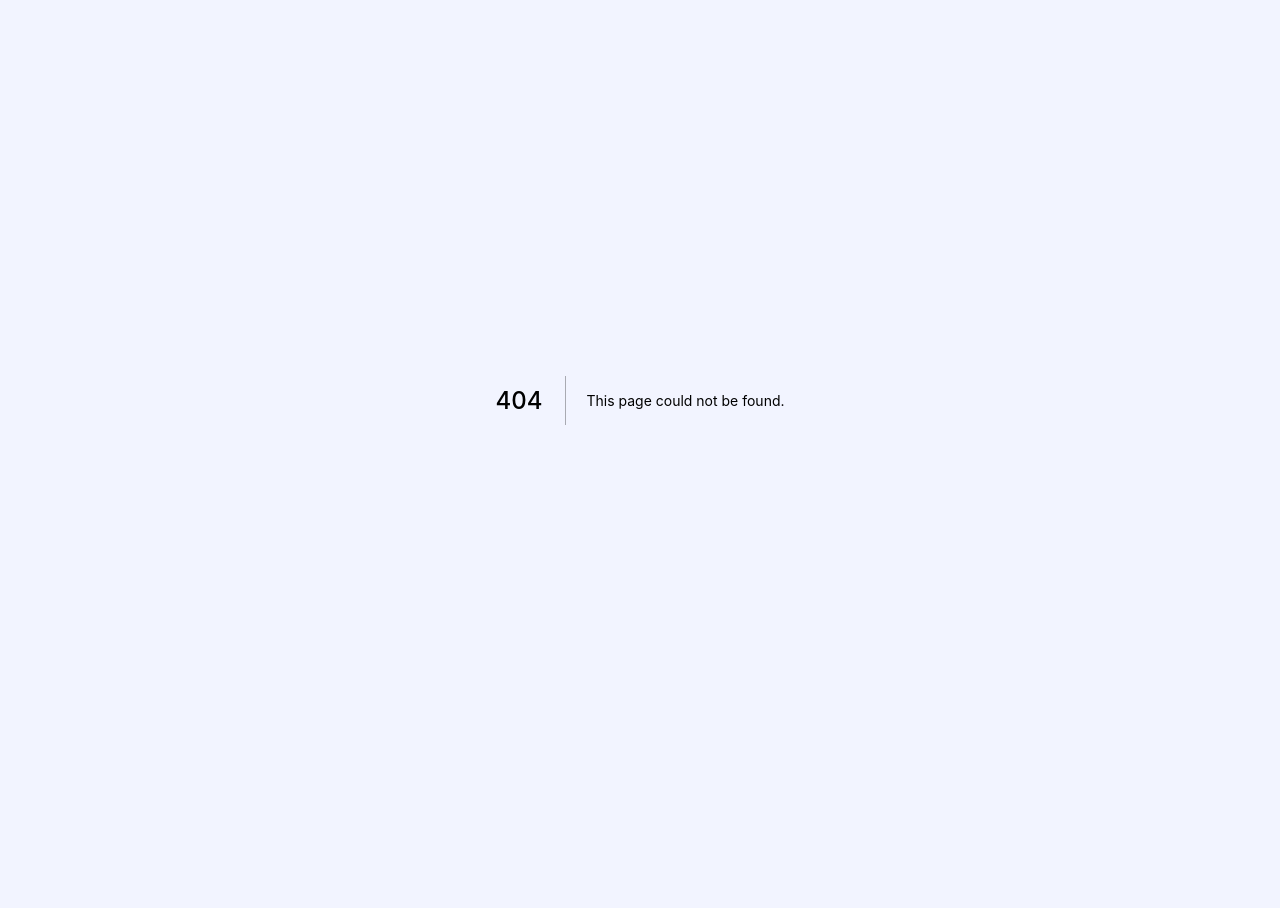
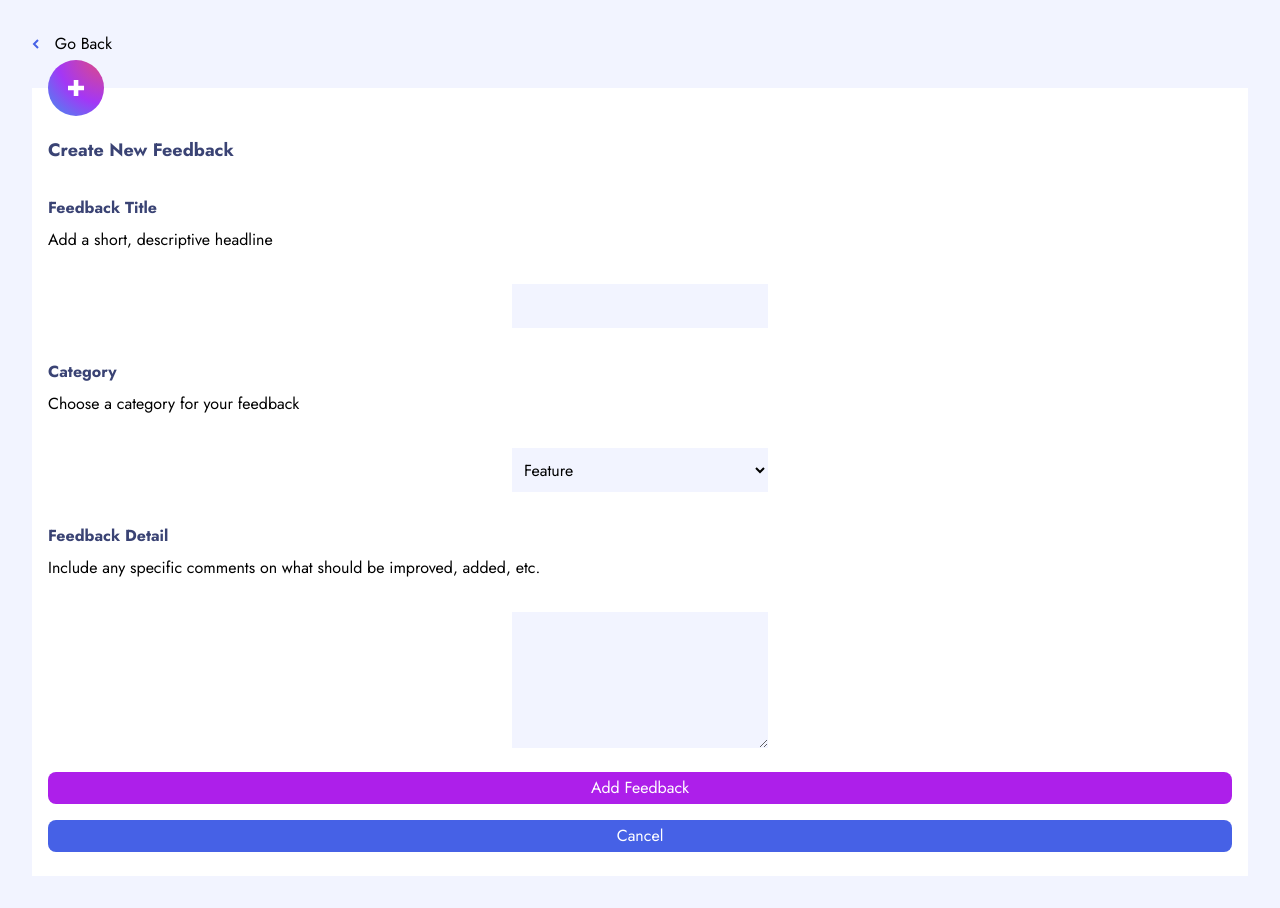
Before and after one commit to morfeli/feedback-dashboard, a Next.js app: page /components/edit-new-feedbacks/NewFeedback in a window 1280 px wide. Before the commit this address had no page. Before the commit the page ends 800 px from the top, so only its background shows below. Built offline with nearby package versions, Linux system fonts and the light colour scheme.

Commit message:
new: create new feedback form

```diff
--- a/pages/components/dashboard-ui/UI/AddFeedbackBtn.jsx
+++ b/pages/components/dashboard-ui/UI/AddFeedbackBtn.jsx
@@ -1,8 +1,12 @@
+import Link from "next/link";
+
 const AddFeedbackBtn = () => {
   return (
-    <button className="p-2 text-white rounded-xl bg-button-pink">
-      + Add Feedback
-    </button>
+    <Link href="/suggestions/new-feedback">
+      <button className="p-2 text-white rounded-xl bg-button-pink">
+        + Add Feedback
+      </button>
+    </Link>
   );
 };
 
--- /dev/null
+++ b/pages/components/dashboard-ui/UI/GoBackBtn.jsx
@@ -0,0 +1,23 @@
+import { useRouter } from "next/router";
+import LeftArrowSVG from "./LeftArrowSvg";
+
+const GoBackBtn = () => {
+  const router = useRouter();
+
+  const goBackHandler = () => {
+    router.back();
+  };
+  return (
+    <div className="pt-8 pl-8">
+      <button
+        onClick={goBackHandler}
+        className="flex items-center justify-between w-20"
+      >
+        <LeftArrowSVG />
+        Go Back
+      </button>
+    </div>
+  );
+};
+
+export default GoBackBtn;
--- /dev/null
+++ b/pages/components/dashboard-ui/UI/NewFeedbackSvg.jsx
@@ -0,0 +1,30 @@
+function NewFeedbackSvg() {
+  return (
+    <svg xmlns="http://www.w3.org/2000/svg" width="56" height="56">
+      <defs>
+        <radialGradient
+          id="a"
+          cx="103.9%"
+          cy="-10.387%"
+          r="166.816%"
+          fx="103.9%"
+          fy="-10.387%"
+        >
+          <stop offset="0%" stopColor="#E84D70"></stop>
+          <stop offset="53.089%" stopColor="#A337F6"></stop>
+          <stop offset="100%" stopColor="#28A7ED"></stop>
+        </radialGradient>
+      </defs>
+      <g fill="none" fillRule="evenodd">
+        <circle cx="28" cy="28" r="28" fill="url(#a)"></circle>
+        <path
+          fill="#FFF"
+          fillRule="nonzero"
+          d="M30.343 36v-5.834h5.686v-4.302h-5.686V20h-4.597v5.864H20v4.302h5.746V36z"
+        ></path>
+      </g>
+    </svg>
+  );
+}
+
+export default NewFeedbackSvg;
--- /dev/null
+++ b/pages/components/edit-new-feedbacks/NewFeedback.jsx
@@ -0,0 +1,76 @@
+import GoBackBtn from "../dashboard-ui/UI/GoBackBtn";
+import NewFeedbackSvg from "../dashboard-ui/UI/NewFeedbackSvg";
+
+const NewFeedback = () => {
+  return (
+    <>
+      <GoBackBtn />
+      <section className="flex flex-col bg-white p-4 m-8">
+        <div className="absolute top-60px">
+          <NewFeedbackSvg />
+        </div>
+        <h1 className="pt-8 font-jost-bold text-third-blue text-lg">
+          Create New Feedback
+        </h1>
+
+        <form className="flex flex-col">
+          <label htmlFor="title" className="py-8">
+            <h2 className="pb-2 font-jost-bold text-third-blue">
+              Feedback Title
+            </h2>
+            Add a short, descriptive headline
+          </label>
+          <input
+            type="text"
+            id="title"
+            name="title"
+            className="self-center bg-light-gray px-8 w-64 h-11	"
+          />
+
+          <label htmlFor="category" className="py-8">
+            <h2 className="pb-2 font-jost-bold text-third-blue">Category</h2>
+            Choose a category for your feedback
+          </label>
+          <select
+            name="category"
+            id="category"
+            className="self-center bg-light-gray px-2 w-64 h-11"
+          >
+            <option value="Feature">Feature</option>
+            <option value="UI">UI</option>
+            <option value="UX">UX</option>
+            <option value="Enhancement">Enhancement</option>
+            <option value="Bug">Bug</option>
+          </select>
+
+          <label htmlFor="message" className="py-8">
+            <h2 className="pb-2 font-jost-bold text-third-blue">
+              Feedback Detail
+            </h2>
+            Include any specific comments on what should be improved, added,
+            etc.
+          </label>
+          <textarea
+            id="message"
+            name="message"
+            rows="5"
+            cols="33"
+            className="self-center bg-light-gray w-64 mb-4 px-2 py-2"
+          ></textarea>
+
+          <button
+            type="submit"
+            className="bg-button-pink text-white rounded-lg py-1 my-2"
+          >
+            Add Feedback
+          </button>
+          <button className="bg-first-blue rounded-lg py-1 my-2 text-white">
+            Cancel
+          </button>
+        </form>
+      </section>
+    </>
+  );
+};
+
+export default NewFeedback;
--- a/pages/components/suggestions-page/AddCommentForm.jsx
+++ b/pages/components/suggestions-page/AddCommentForm.jsx
@@ -59,7 +59,7 @@ const AddCommentForm = ({ username, postComment, toggleReply }) => {
         Add Comment
       </label>
       <textarea
-        className="pb-8"
+        className="p-2"
         id="comment"
         placeholder={
           username ? `Reply to @${username}` : "Type your comment here"
@@ -68,7 +68,7 @@ const AddCommentForm = ({ username, postComment, toggleReply }) => {
         ref={textAreaRef}
       />
       <button
-        className="self-end p-2 mt-4 text-white rounded-lg bg-button-pink"
+        className="self-end py-2 px-4 mt-4 text-white rounded-lg bg-button-pink"
         type="submit"
       >
         Post Comment
--- a/pages/components/suggestions-page/Suggestions.jsx
+++ b/pages/components/suggestions-page/Suggestions.jsx
@@ -6,10 +6,15 @@ import { IconArrowSvg } from "../dashboard-ui/UI/IconArrowSvg";
 import { CommentsSvg } from "../dashboard-ui/UI/CommentsSvg";
 import NoSuggestions from "./NoSuggestions";
 
-const Suggestions = ({ data, sort, filter }) => {
+const Suggestions = ({ data, sort, filter }) => (
+  <ul className="mt-8 space-y-4">
+    <Feedback data={data} filter={filter} />
+  </ul>
+);
+
+const Feedback = ({ data, filter }) => {
   const [feedbackState, setFeedbackState] = useState(data);
 
-  const renderFeedback = () => {
   if (filter) {
     return filter.length ? (
       filter.map((item) => {
@@ -18,9 +23,7 @@ const Suggestions = ({ data, sort, filter }) => {
         return (
           <Link key={item.id} href={`suggestions/${item.id}`}>
             <li key={item.id} className="p-4 mx-4 bg-white rounded-2xl">
-                <h1 className="text-third-blue font-jost-bold ">
-                  {item.title}
-                </h1>
+              <h1 className="text-third-blue font-jost-bold ">{item.title}</h1>
               <p className="py-2 text-first-blue">{item.description}</p>
               <button className="p-2 capitalize text-second-blue rounded-xl bg-light-gray font-jost-semibold">
                 {item.category}
@@ -71,15 +74,4 @@ const Suggestions = ({ data, sort, filter }) => {
   }
 };
 
-  useEffect(() => {
-    renderFeedback();
-  }, [filter]);
-
-  return (
-    <>
-      <ul className="mt-8 space-y-4">{renderFeedback()}</ul>
-    </>
-  );
-};
-
 export default Suggestions;
--- a/pages/suggestions/[id].jsx
+++ b/pages/suggestions/[id].jsx
@@ -6,6 +6,7 @@ import { IconArrowSvg } from "../components/dashboard-ui/UI/IconArrowSvg";
 import { CommentsSvg } from "../components/dashboard-ui/UI/CommentsSvg";
 import SuggestionsComments from "../components/suggestions-page/SuggestionsComments";
 import LeftArrowSVG from "../components/dashboard-ui/UI/LeftArrowSvg";
+import GoBackBtn from "../components/dashboard-ui/UI/GoBackBtn";
 
 const SuggestionFeedbackDetailPage = ({ item }) => {
   const findLength = () => {
@@ -36,15 +37,7 @@ const SuggestionFeedbackDetailPage = ({ item }) => {
 
   return (
     <>
-      <div className="pt-8 pl-8">
-        <button
-          onClick={goBackHandler}
-          className="flex items-center justify-between w-20"
-        >
-          <LeftArrowSVG />
-          Go Back
-        </button>
-      </div>
+      <GoBackBtn />
 
       <ul className="mt-8">
         {item.map((item, i) => {
--- /dev/null
+++ b/pages/suggestions/new-feedback.jsx
@@ -0,0 +1,7 @@
+import NewFeedback from "../components/edit-new-feedbacks/NewFeedback";
+
+const NewFeedbackPage = () => {
+  return <NewFeedback />;
+};
+
+export default NewFeedbackPage;
--- a/tailwind.config.js
+++ b/tailwind.config.js
@@ -30,6 +30,7 @@ module.exports = {
       "2000px": "2000px",
       "0px": "0px",
       "35px": "35px",
+      "60px": "60px",
     },
     transitionProperty: {
       right: "right",
```
Lines whose indentation alone changed are shown as unchanged.
